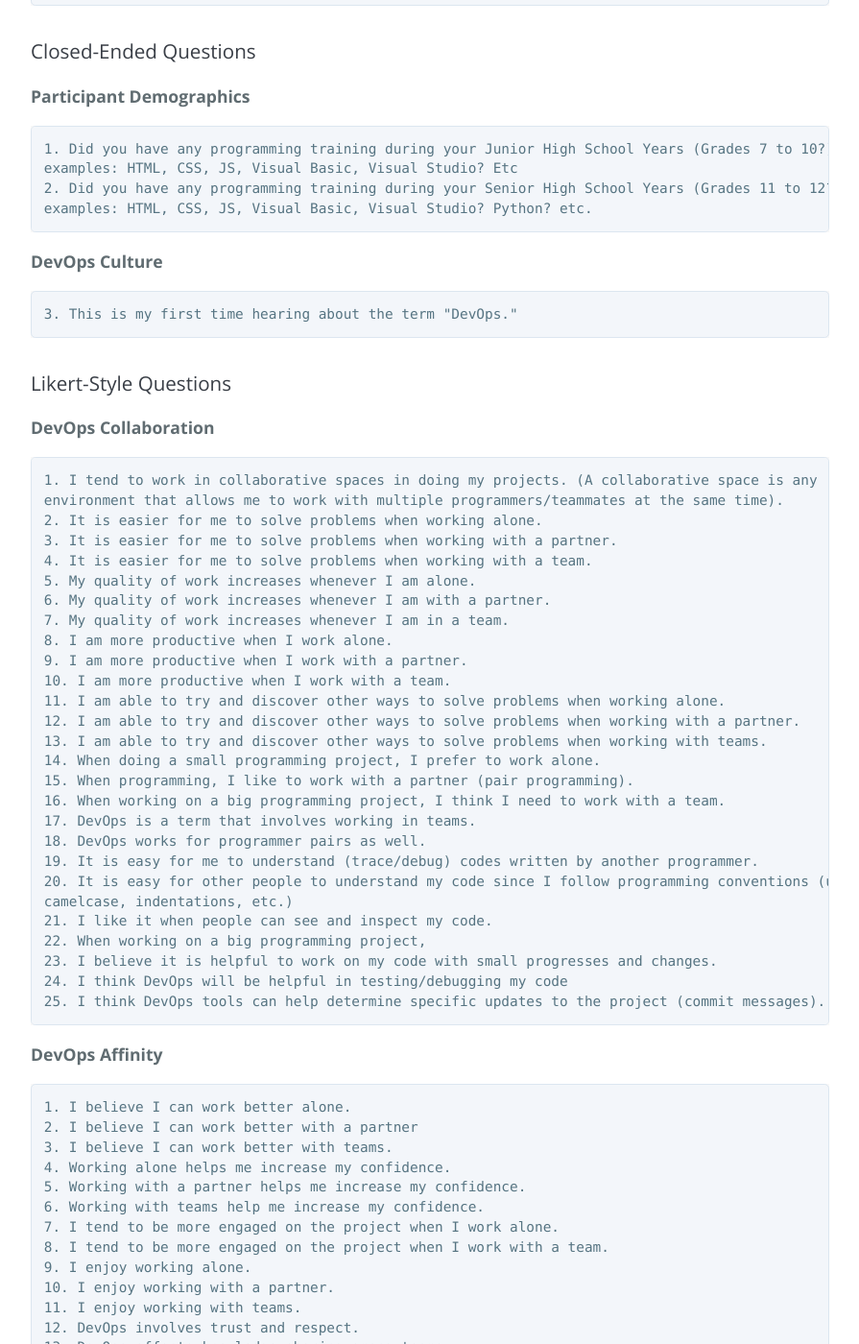
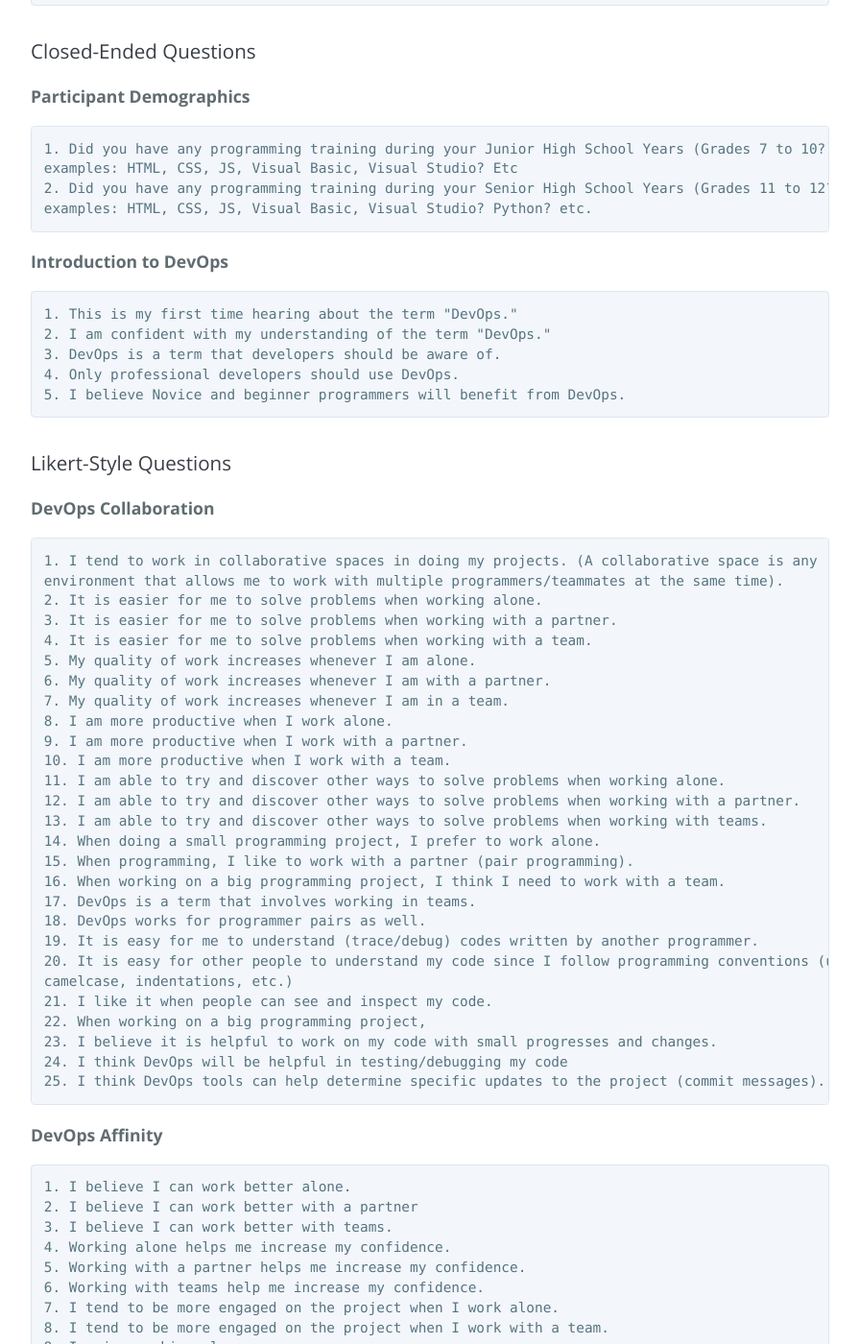
Before and after one commit to GungHo1205/grit, a Jekyll site: the page built from questions.md, in a window 1280 px wide and 1400 px high, scrolled down 1107 px. Shown: the whole window at 96% size, without its empty margins (192-1087 px from the left). Built offline with Jekyll 4.4.1, drawn with Linux system fonts in a browser that asks for light colours; some of the changed text lies outside the part shown.

Commit message:
added others

```diff
--- a/questions.md
+++ b/questions.md
@@ -30,9 +30,14 @@ Here are the list of questions used in the survey of the research. The questions
     2. Did you have any programming training during your Senior High School Years (Grades 11 to 12?)
     examples: HTML, CSS, JS, Visual Basic, Visual Studio? Python? etc.
 
-**DevOps Culture**
+**Introduction to DevOps**
 
-    3. This is my first time hearing about the term "DevOps."
+    1. This is my first time hearing about the term "DevOps."
+    2. I am confident with my understanding of the term "DevOps."
+    3. DevOps is a term that developers should be aware of.
+    4. Only professional developers should use DevOps.
+    5. I believe Novice and beginner programmers will benefit from DevOps.
+
 
 ### Likert-Style Questions
 
@@ -82,6 +87,7 @@ Here are the list of questions used in the survey of the research. The questions
     11. I enjoy working with teams.
     12. DevOps involves trust and respect.
     13. DevOps affects knowledge sharing among teams.
+    14. Do you believe that environments with programming/development backgrounds need DevOps?
 
 
 
@@ -113,9 +119,8 @@ Here are the list of questions used in the survey of the research. The questions
     13. I believe DevOps can help TEAMS become EFFICIENT collaborators
 
 
-**Adoption of DevOps**
+**Others**
 
-    1.  Do you believe that environments with programming/development backgrounds need DevOps?
     2.  I cannot improve my programming/development skills further without learning DevOps.
     3.  Teachers and Programming Instructors should teach DevOps.
     4.  DevOps is important.
```
